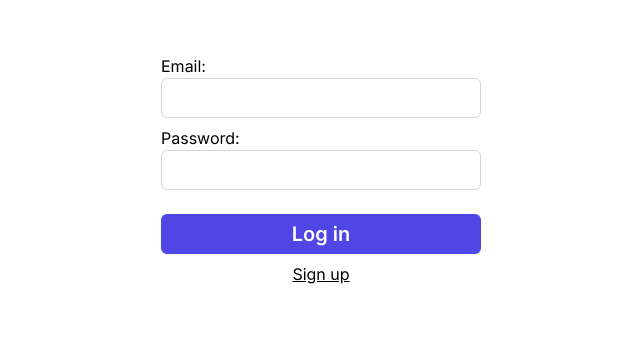
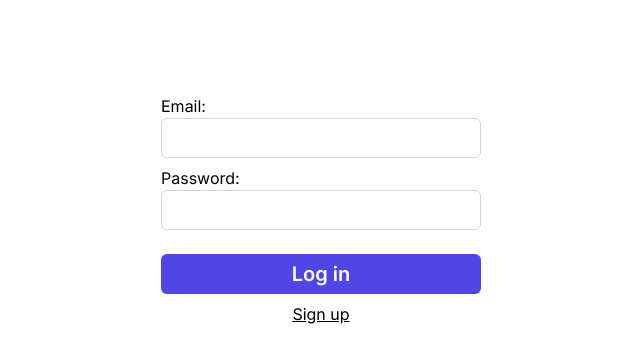
Before and after one commit to losslessring/marketplace_management_frontend, a Next.js app: page /auth/login in a window 1280 px wide. Shown: the part 230-592 px from the top of the page, without its empty margins (319-959 px from the left). Built offline with nearby package versions, Linux system fonts and the light colour scheme; no server answers.

Commit message:
Redone CSS with styles, removed Tailwind CSS for better control, overflow: auto in graph editor css style is doing the right thing - when the node is dragged outside of the screen, the canvas is increasing to hold the node

```diff
--- a/app/applications/[applicationId]/page.tsx
+++ b/app/applications/[applicationId]/page.tsx
@@ -1,7 +1,7 @@
 import BackButton from '@/app/components/BackButton'
+import AppEditor from '@/app/components/nodeEditor/AppEditor'
 import ConnectionModeButton from '@/app/components/nodeEditor/ConnectionModeButton'
 import DeleteNodesButton from '@/app/components/nodeEditor/DeleteNodesButton'
-import NodeEditor from '@/app/components/nodeEditor/NodeEditor'
 import SaveGraphButton from '@/app/components/nodeEditor/SaveGraphButton'
 import { revalidatePath } from 'next/cache'
 import { headers } from 'next/headers'
@@ -38,18 +38,22 @@ export default async function SingleApplication({
     })
 
     return (
-        <div>
-            <BackButton>Back</BackButton>
-            <div className="mb-1">{application.name}</div>
-            <SaveGraphButton applicationId={applicationId}></SaveGraphButton>
-            <DeleteNodesButton className="ml-4"></DeleteNodesButton>
-            <ConnectionModeButton></ConnectionModeButton>
-            <NodeEditor
+        <div className="application-editor-container">
+            <div className="navbar">
+                <BackButton>Back</BackButton>
+                <div className="mb-1">{application.name}</div>
+                <SaveGraphButton
+                    applicationId={applicationId}
+                ></SaveGraphButton>
+                <DeleteNodesButton className="ml-4"></DeleteNodesButton>
+                <ConnectionModeButton></ConnectionModeButton>
+            </div>
+            <AppEditor
                 coreNodes={coreNodes}
                 applicationId={application.id}
                 applicationNodesFromDatabase={applicationNodesFromDatabase}
                 connectionsFromDatabase={connectionsFromDatabase}
-            ></NodeEditor>
+            ></AppEditor>
         </div>
     )
 }
--- /dev/null
+++ b/app/components/nodeEditor/AppEditor.tsx
@@ -0,0 +1,57 @@
+'use client'
+import { ICoreNode } from '@/app/interfaces/coreNode.interface'
+import { Connection } from '@/app/interfaces/dto/connection/Connection'
+import { TreeNode } from '@/app/interfaces/TreeNode'
+import { useNodeConnectionStore, useNodeStore } from '@/app/stores/node-store'
+import { useEffect } from 'react'
+import GraphEditor from './GraphEditor'
+import NodeEditor from './NodeEditor'
+import NodeLibrary from './NodeLibrary'
+
+export default function AppEditor({
+    coreNodes,
+    applicationId,
+    applicationNodesFromDatabase,
+    connectionsFromDatabase,
+}: {
+    coreNodes: ICoreNode[]
+    applicationId: number
+    applicationNodesFromDatabase: TreeNode[]
+    connectionsFromDatabase: Connection[]
+}) {
+    const { initStore, updateNodes } = useNodeStore()
+    const { updateConnectionStore, resetConnectionStore } =
+        useNodeConnectionStore()
+
+    useEffect(() => {
+        if (connectionsFromDatabase.length === 0) {
+            resetConnectionStore()
+        } else {
+            resetConnectionStore()
+            updateConnectionStore(connectionsFromDatabase)
+        }
+    }, [])
+
+    useEffect(() => {
+        if (applicationNodesFromDatabase.length === 0) {
+            initStore()
+        } else {
+            initStore()
+            updateNodes(applicationNodesFromDatabase)
+        }
+    }, [])
+
+    return (
+        // <div className="grid grid-cols-1 grid-rows-[1fr_6fr] md:grid-rows-[1fr] md:grid-cols-[1fr_6fr]">
+        <div className="application-editor">
+            <div>
+                <NodeLibrary
+                    coreNodes={coreNodes}
+                    applicationId={applicationId}
+                ></NodeLibrary>
+                <NodeEditor applicationId={applicationId}></NodeEditor>
+            </div>
+            <GraphEditor applicationId={applicationId}></GraphEditor>
+        </div>
+    )
+}
--- a/app/components/nodeEditor/GraphEditor.tsx
+++ b/app/components/nodeEditor/GraphEditor.tsx
@@ -93,7 +93,7 @@ export default function GraphEditor({
 
     return (
         <div
-            className="bg-blue-500 relative"
+            className="graph-editor bg-blue-500 relative"
             id="graph_editor"
             onMouseDown={(e) => {
                 setStartX(e.nativeEvent.offsetX)
--- a/app/components/nodeEditor/NodeEditor.tsx
+++ b/app/components/nodeEditor/NodeEditor.tsx
@@ -1,52 +1,11 @@
 'use client'
-import { ICoreNode } from '@/app/interfaces/coreNode.interface'
-import { Connection } from '@/app/interfaces/dto/connection/Connection'
-import { TreeNode } from '@/app/interfaces/TreeNode'
-import { useNodeConnectionStore, useNodeStore } from '@/app/stores/node-store'
-import { useEffect } from 'react'
-import GraphEditor from './GraphEditor'
-import NodeLibrary from './NodeLibrary'
 
 export default function NodeEditor({
-    coreNodes,
     applicationId,
-    applicationNodesFromDatabase,
-    connectionsFromDatabase,
-}: {
-    coreNodes: ICoreNode[]
+}: // currentNodeId,
+{
     applicationId: number
-    applicationNodesFromDatabase: TreeNode[]
-    connectionsFromDatabase: Connection[]
+    // currentNodeId: number
 }) {
-    const { initStore, updateNodes } = useNodeStore()
-    const { updateConnectionStore, resetConnectionStore } =
-        useNodeConnectionStore()
-
-    useEffect(() => {
-        if (connectionsFromDatabase.length === 0) {
-            resetConnectionStore()
-        } else {
-            resetConnectionStore()
-            updateConnectionStore(connectionsFromDatabase)
-        }
-    }, [])
-
-    useEffect(() => {
-        if (applicationNodesFromDatabase.length === 0) {
-            initStore()
-        } else {
-            initStore()
-            updateNodes(applicationNodesFromDatabase)
-        }
-    }, [])
-
-    return (
-        <div className="grid grid-cols-1 grid-rows-[1fr_6fr] md:grid-rows-[1fr] md:grid-cols-[1fr_6fr] h-[84vh]">
-            <NodeLibrary
-                coreNodes={coreNodes}
-                applicationId={applicationId}
-            ></NodeLibrary>
-            <GraphEditor applicationId={applicationId}></GraphEditor>
-        </div>
-    )
+    return <div className="node-editor bg-lime-300">Node Data</div>
 }
--- a/app/components/nodeEditor/NodeLibrary.tsx
+++ b/app/components/nodeEditor/NodeLibrary.tsx
@@ -10,7 +10,7 @@ export default function NodeLibrary({
 }) {
     const { addNode } = useNodeStore()
     return (
-        <div className="bg-pink-300">
+        <div className=" node-library bg-pink-300">
             <div>Node Library</div>
             {coreNodes.map((coreNode, index) => {
                 const currentNodeId = index + 1
--- a/app/components/nodeEditor/coreNodes/hooks/useDrag.ts
+++ b/app/components/nodeEditor/coreNodes/hooks/useDrag.ts
@@ -135,6 +135,8 @@ export default function useDrag(
 
                 element.style.top = element.offsetTop - pos2 + 'px'
                 element.style.left = element.offsetLeft - pos1 + 'px'
+                console.log(element.style.top)
+                console.log(element.style.left)
             }
 
             function closeDragElement() {
--- a/app/globals.css
+++ b/app/globals.css
@@ -18,6 +18,33 @@
 
     .library-core-node {
         background-color: hotpink;
+    }
+
+    .header {
+      height: 5vh;
+    }
+
+    .application-editor {
+      height: 85vh;
+      display: grid;
+      grid-template-columns: 200px 1fr;
+      grid-template-rows: auto min-content;
+      grid-template-areas:
+      "node-library graph-editor"
+    }
+
+    .navbar {
+      grid-area: navbar;
+      max-height: 10vh;
+    }
+    .node-library {
+      grid-area: node-library;
+
+    }
+
+    .graph-editor {
+      grid-area: graph-editor;
+      overflow: auto;
     }
 
     .basic-node {
--- a/app/layout.tsx
+++ b/app/layout.tsx
@@ -25,7 +25,7 @@ export default async function RootLayout({
             <body className={inter.className}>
                 <div>
                     <Providers authenticated={isAuthenticated}>
-                        <div className="">
+                        <div className="header">
                             <Header logout={logout} />
                         </div>
                         <div>{children}</div>
```
